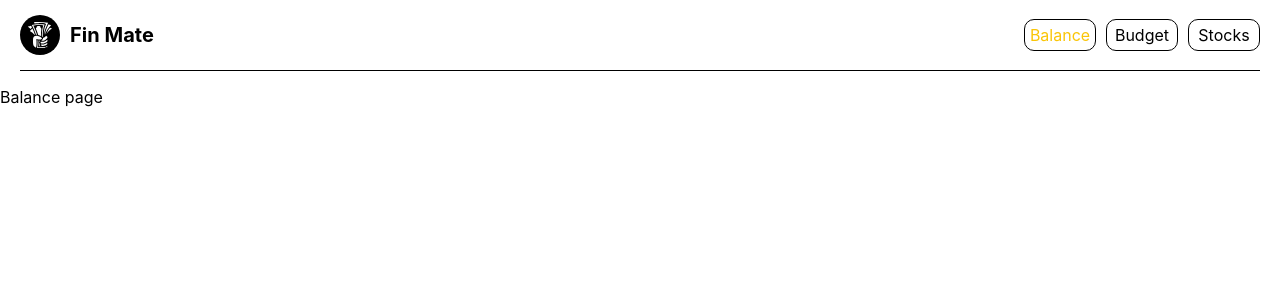
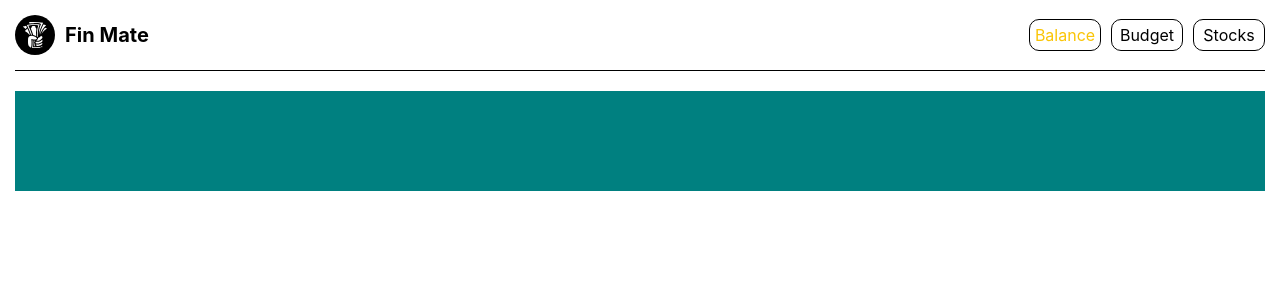
Before and after one commit to IamDorohin/finmate, a React (Create React App) app: page /finmate/balance in a window 1280 px wide. Shown: the top 300 px of the page. Built offline with nearby package versions, Linux system fonts and the light colour scheme.

Commit message:
Added balance page jsx & minor bugfixed

```diff
--- a/src/Components/AppBar/AppBar.jsx
+++ b/src/Components/AppBar/AppBar.jsx
@@ -1,8 +1,8 @@
 import { useSelector } from 'react-redux';
 import { useState, useEffect } from 'react';
-import { AppHeader } from './AppBar.styled';
+import { AppHeader, AppHeaderContainer } from './AppBar.styled';
 import { UserMenu } from 'Components/UserMenu/UserMenu';
-import { MobileMenuHeaderContainer } from 'Components/UserMenuMobile/UserMenuMobile.styled';
+// import { MobileMenuHeaderContainer } from 'Components/UserMenuMobile/UserMenuMobile.styled';
 import { MobileMenuButton } from 'Components/Buttons/MobileMenuButton/MobileMenuButton';
 import { AppLogo } from 'Components/AppLogo/AppLogo';
 import { Modal } from 'Components/Common/Modal/Modal';
@@ -14,7 +14,6 @@ export const AppBar = () => {
   const [showModal, setShowModal] = useState(false);
   const smartPhoneDevice = useSelector(deviceSelector);
 
-  console.log('showModal', showModal);
   useEffect(() => {
     if (!smartPhoneDevice) {
       setShowModal(false);
@@ -32,7 +31,8 @@ export const AppBar = () => {
   const closedMobileMenu = smartPhoneDevice & !showModal;
   return (
     <AppHeader>
-      <MobileMenuHeaderContainer>
+      {/* <MobileMenuHeaderContainer> */}
+      <AppHeaderContainer>
         <AppLogo onClick={activatedLogoLinkHandler} />
         {showModal && (
           <Modal>
@@ -50,7 +50,8 @@ export const AppBar = () => {
         ) : (
           <UserMenu />
         )}
-      </MobileMenuHeaderContainer>
+      </AppHeaderContainer>
+      {/* </MobileMenuHeaderContainer> */}
     </AppHeader>
   );
 };
--- a/src/Components/AppBar/AppBar.styled.jsx
+++ b/src/Components/AppBar/AppBar.styled.jsx
@@ -1,3 +1,21 @@
 import styled from 'styled-components';
 
 export const AppHeader = styled.header``;
+
+export const AppHeaderContainer = styled.div`
+  display: flex;
+  align-items: center;
+  justify-content: space-between;
+  flex-wrap: wrap;
+  padding: 15px 15px;
+  padding-bottom: 0;
+  margin-left: 0;
+  margin-right: 0;
+
+  ::after {
+    content: '';
+    width: 100%;
+    padding-top: 15px;
+    border-bottom: 1px solid #000;
+  }
+`;
--- /dev/null
+++ b/src/Components/BalancePageComponents/HeroSection/HeroSection.jsx
@@ -0,0 +1,13 @@
+import { PageContainer } from 'Components/Common/PageContainer.styled';
+import { HeroSectionContainer } from './HeroSection.styled';
+import { SummaryBalance } from 'Components/SummaryBalance/SummaryBalance';
+
+export const HeroSection = () => {
+  return (
+    <HeroSectionContainer>
+      <PageContainer>
+        <SummaryBalance />
+      </PageContainer>
+    </HeroSectionContainer>
+  );
+};
--- /dev/null
+++ b/src/Components/BalancePageComponents/HeroSection/HeroSection.styled.jsx
@@ -0,0 +1,5 @@
+import styled from 'styled-components';
+
+export const HeroSectionContainer = styled.section`
+  padding-top: 20px;
+`;
--- a/src/Components/Common/PageContainer.styled.jsx
+++ b/src/Components/Common/PageContainer.styled.jsx
@@ -1,7 +1,6 @@
 import styled from 'styled-components';
 
 export const PageContainer = styled.div`
-  display: flex;
   padding-left: 15px;
   padding-right: 15px;
 `;
--- /dev/null
+++ b/src/Components/SummaryBalance/SummaryBalance.jsx
@@ -0,0 +1,5 @@
+import { BalanceContainer } from './SummaryBalance.styled';
+
+export const SummaryBalance = () => {
+  return <BalanceContainer></BalanceContainer>;
+};
--- /dev/null
+++ b/src/Components/SummaryBalance/SummaryBalance.styled.jsx
@@ -0,0 +1,7 @@
+import styled from 'styled-components';
+
+export const BalanceContainer = styled.div`
+  width: 100%;
+  height: 100px;
+  background-color: teal;
+`;
--- a/src/Components/UserMenuMobile/UserMenuMobile.jsx
+++ b/src/Components/UserMenuMobile/UserMenuMobile.jsx
@@ -8,10 +8,8 @@ import {
   UserMenuItem,
   UserMenuLink,
 } from 'Components/UserMenu/UserMenu.styled';
-import {
-  MobileMenuHeaderContainer,
-  MobileMenuButtonsContainer,
-} from './UserMenuMobile.styled';
+import { MobileMenuButtonsContainer } from './UserMenuMobile.styled';
+import { AppHeaderContainer } from 'Components/AppBar/AppBar.styled';
 import { MobileMenuButton } from 'Components/Buttons/MobileMenuButton/MobileMenuButton';
 import { UserProfileCard } from 'Components/UserProfileCard/UserProfileCard';
 import { SettingsCard } from 'Components/Common/SettingsCard/SettingsCard';
@@ -31,8 +29,6 @@ const UserMenuMobile = ({ onClick }) => {
   const isSettingsCard = settingsSelect === true;
 
   const currentAppTheme = useSelector(themeSelector);
-  console.log('currentAppTheme', currentAppTheme);
-  console.log('changeAppTheme', changeAppTheme);
   const dispatch = useDispatch();
 
   const themeChangeHandler = () => {
@@ -45,12 +41,12 @@ const UserMenuMobile = ({ onClick }) => {
 
   return (
     <>
-      <MobileMenuHeaderContainer>
+      <AppHeaderContainer>
         <AppLogo />
         <MobileMenuButton onClick={onClick}>
           <VscChromeClose size={20} color="#000" />
         </MobileMenuButton>
-      </MobileMenuHeaderContainer>
+      </AppHeaderContainer>
       <UserMenuList>
         {menuItemsContent.map(({ href, text }) => (
           <UserMenuItem key={text}>
--- a/src/Components/UserMenuMobile/UserMenuMobile.styled.jsx
+++ b/src/Components/UserMenuMobile/UserMenuMobile.styled.jsx
@@ -1,22 +1,4 @@
 import styled from 'styled-components';
-
-export const MobileMenuHeaderContainer = styled.div`
-  display: flex;
-  align-items: center;
-  justify-content: space-between;
-  flex-wrap: wrap;
-  padding: 15px 20px;
-  padding-bottom: 0;
-  margin-left: 0;
-  margin-right: 0;
-
-  ::after {
-    content: '';
-    width: 100%;
-    padding-top: 15px;
-    border-bottom: 1px solid #000;
-  }
-`;
 
 export const MobileMenuButtonsContainer = styled.div`
   display: flex;
--- a/src/Pages/Balance/Balance.jsx
+++ b/src/Pages/Balance/Balance.jsx
@@ -1,3 +1,5 @@
+import { HeroSection } from 'Components/BalancePageComponents/HeroSection/HeroSection';
+
 export const Balance = () => {
-  return <p>Balance page</p>;
+  return <HeroSection></HeroSection>;
 };
--- a/src/index.js
+++ b/src/index.js
@@ -3,10 +3,11 @@ import ReactDOM from 'react-dom/client';
 import { BrowserRouter } from 'react-router-dom';
 import { Provider } from 'react-redux';
 import { PersistGate } from 'redux-persist/integration/react';
-
 import { store, persistor } from 'Redux/store';
+// import { ThemeProvider } from 'styled-components';
 import './index.css';
 import { App } from './Components/App';
+// import { theme } from 'theme';
 // import reportWebVitals from './reportWebVitals';
 
 const root = ReactDOM.createRoot(document.getElementById('root'));
@@ -15,7 +16,9 @@ root.render(
     <BrowserRouter basename="/finmate">
       <Provider store={store}>
         <PersistGate loading={null} persistor={persistor}>
+          {/* <ThemeProvider theme={theme}> */}
           <App />
+          {/* </ThemeProvider> */}
         </PersistGate>
       </Provider>
     </BrowserRouter>
```
Also changed, not shown: src/theme.js (added, +69 -0 lines).
